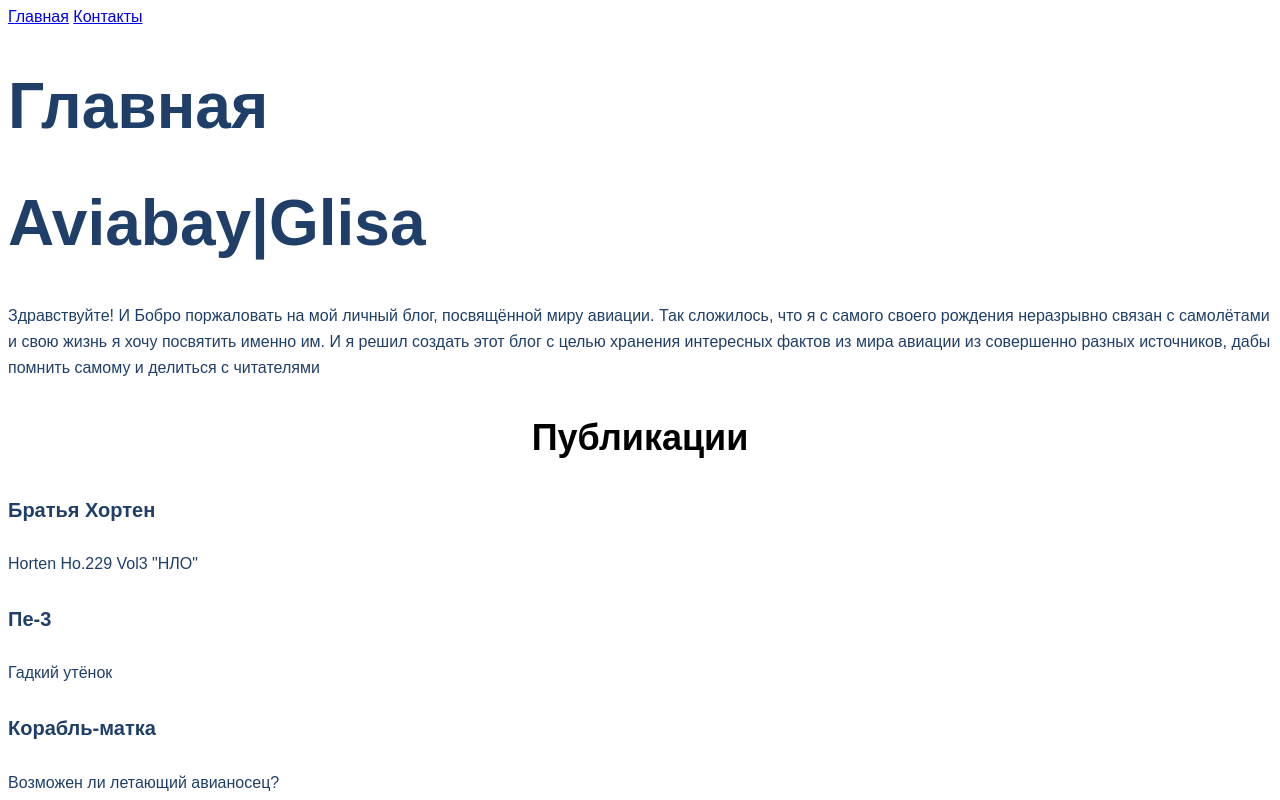
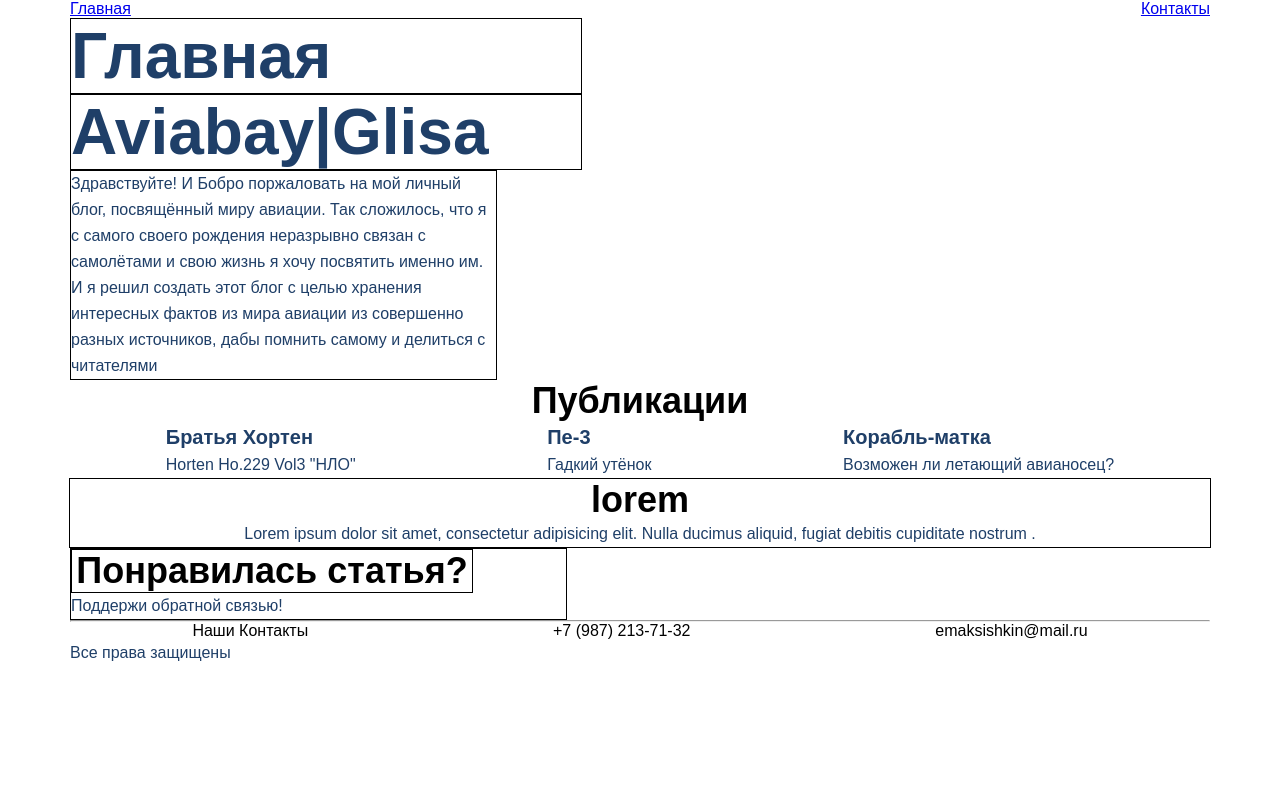
Before and after one commit to Gllisa/AviabayGlisa, a plain HTML site: page index.html in a window 1280 px wide. Shown: the top 800 px of the page. Drawn offline with Linux system fonts and the light colour scheme.

Commit message:
Update site. Lesson-5

```diff
--- a/Style.css
+++ b/Style.css
@@ -17,22 +17,73 @@
 ⣿⣿⣿⣿⣿⣿⣿⣿⣿⣿⣿⣿⣿⣿⣿⣿⣿⣿⣿⣿⣿⣿⣿⣿⣿⣿⣿⣿⣿⣿
 */
 
-html {
+* {
     font-family: sans-serif;
+    margin: 0;
+    padding: 0;
 }
 
-.header__paragraph, .articles__paragraph, .bottom__paragraph, .basement__paragraph, .rights__paragraph, .contact__paragraph{
+.container{
+    width: 1140px;
+    margin: 0 auto;
+}
+
+.cap, .content, .list, .contact-container{
+    display: flex;
+}
+
+.cap{
+    justify-content: space-between;
+}
+
+.content, .list{
+    justify-content: space-around;
+}
+
+.attic, .basement{
+    display: inline-block;
+}
+
+.attic__heading{
+    width: 510px;
+    border: 1px solid black; /*Все рамки для наглядности*/
+    font-size: 64px;
+    color: #1F3F68;
+}
+
+.attic__paragraph{
+    width: 425px;
+    border: 1px solid black;
+}
+
+.basement{
+    width: 495px;
+    border: 1px solid black ;
+}
+
+.basement__heading{
+    width: 400px; /*Если поставить меньше, то слово статься перепрыгнет на новую строчку*/
+    border: 1px solid black ;
+}
+
+.contact-container{
+    justify-content: center;
+}
+
+.feedback,.bottom, .contact-information{
+    border: 1px solid black;}
+
+.attic__paragraph, .articles__paragraph, .bottom__paragraph, .basement__paragraph, .rights__paragraph, .contact__paragraph{
     font-size: 16px;
     line-height: 26px;
     color: #1F3F68;
 }
 
-.header__heading{
-    font-size: 64px;
-    color: #1F3F68;
+.bottom__paragraph{
+    text-align: center;
 }
 
-.heading-content, .basement__heading{
+.heading-content, .basement__heading, .bottom__heading{
     font-size: 36px;
     text-align: center;
 }
@@ -41,6 +92,10 @@ html {
     font-size: 20px;
     line-height: 30px;
     color: #1F3F68;
+}
+
+.doge{
+    width: 250px;
 }
 
 .input{
@@ -67,12 +122,11 @@ html {
 .send{
     background: #5A98D0;
 }
-
- .doge{
-     width: 450px;
+ .map{
+    border: 1px  red solid;
  }
 
- .list{
+ .list, .phone{
      list-style-type: none;
  }
 
--- a/index.html
+++ b/index.html
@@ -10,17 +10,17 @@
 </head>
 
 <body>
-    <div class="red-frame1">
-        <div class="attic">
-            <div class="site-menu">
+    <header class="red-frame1">
+        <div class="container">
+            <div class="cap">
                 <a href="index.html">Главная</a>
                 <a href="contacts.html">Контакты</a>
             </div>
 
-            <div class="header">
-                <h1 class="header__heading">Главная</h1>
-                <h1 class="header__heading">Aviabay|Glisa</h1>
-                <p class="header__paragraph">Здравствуйте! И Бобро поржаловать на мой личный блог, посвящённой миру
+            <div class="attic">
+                <h1 class="attic__heading">Главная</h1>
+                <h1 class="attic__heading">Aviabay|Glisa</h1>
+                <p class="attic__paragraph">Здравствуйте! И Бобро поржаловать на мой личный блог, посвящённый миру
                     авиации. Так
                     сложилось, что я с
                     самого своего рождения неразрывно связан с самолётами и свою жизнь я хочу посвятить именно им. И я
@@ -31,40 +31,41 @@
                     читателями </p>
             </div>
         </div>
-    </div>
+    </header>
 
-    <div class="House">
+    <main class="House container">
         <h3 class="heading-content">Публикации</h3>
         <div class="content">
-            <div class="articles">
+            <div class="articles articles-1">
                 <h4 class="articles__heading">Братья Хортен</h4>
                 <p class="articles__paragraph">Horten Ho.229 Vol3 "НЛО"</p>
             </div>
-            <div class="articles">
+            <div class="articles articles-2">
                 <h4 class="articles__heading">Пе-3</h4>
                 <p class="articles__paragraph">Гадкий утёнок</p>
             </div>
-            <div class="articles">
+            <div class="articles articles-3">
                 <h4 class="articles__heading">Корабль-матка</h4>
                 <p class="articles__paragraph">Возможен ли летающий авианосец?</p>
             </div>
         </div>
-    </div>
+    </main>
 
-    <div class="bottom">
+    <div class="bottom container">
+        <h3 class="bottom__heading">lorem</h3>
         <p class="bottom__paragraph">Lorem ipsum dolor sit amet, consectetur adipisicing elit. Nulla ducimus aliquid,
             fugiat debitis cupiditate
             nostrum .</p>
     </div>
 
-    <div class="red-frame2">
+    <footer class="red-frame2">
+        <div class="container">
             <div class="basement">
                 <div>
                     <h3 class="basement__heading">Понравилась статья?</h3>
                     <p class="basement__paragraph">Поддержи обратной связью!</p>
                 </div>
             </div>
-
             <hr>
             <div class="basemet-contacts">
                 <ul class="list">
@@ -72,11 +73,12 @@
                     <li>+7 (987) 213-71-32</li>
                     <li>emaksishkin@mail.ru</li>
                 </ul>
-            <span class="rights">
+                <div class="rights">
                     <p class="rights__paragraph">Все права защищены</p>
-            </span>
                 </div>
             </div>
+        </div>
+    </footer>
 </body>
 
 </html>
```
Also changed, not shown: contacts.html (+20 -16 lines). Lines whose indentation alone changed are shown as unchanged.
